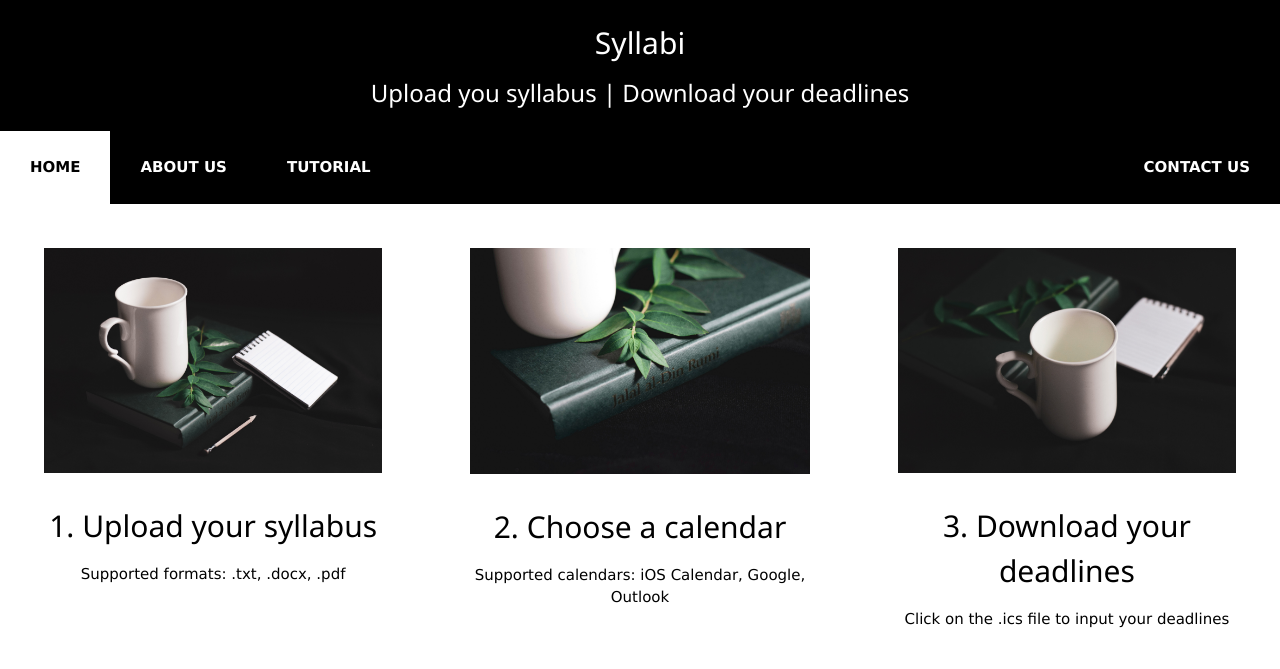
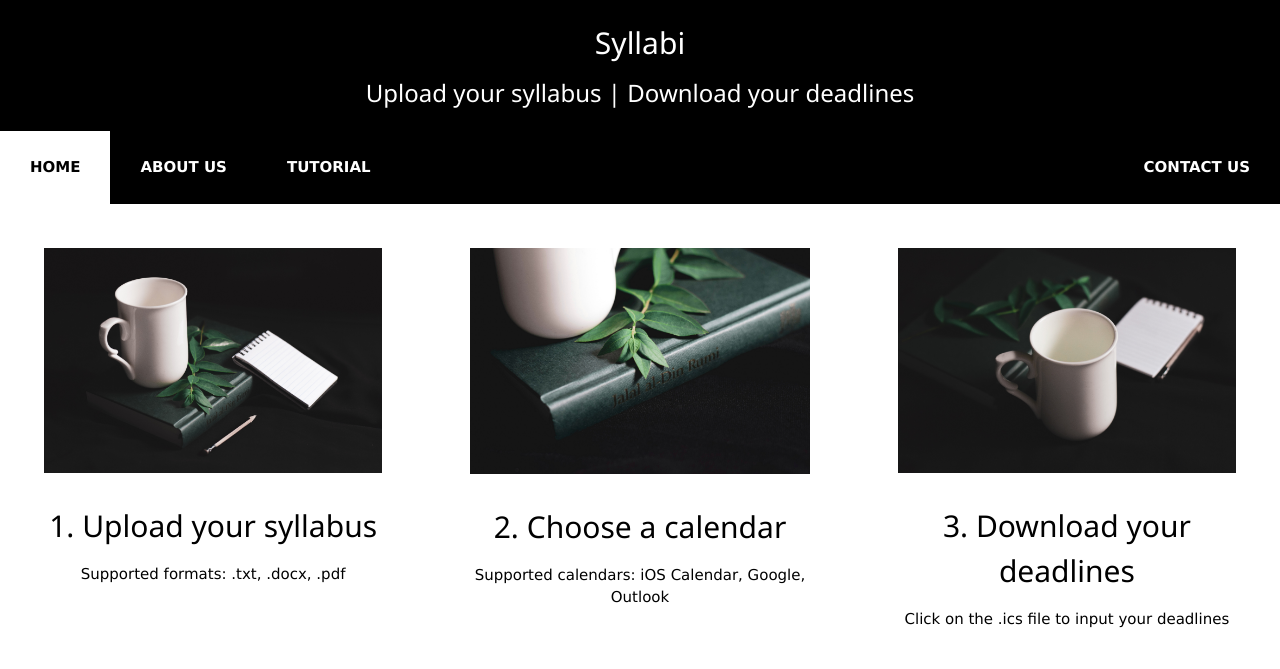
Before and after one commit to Kristina-hub/4001Y_Syllabus_Manager_Interface, a Flask app: page / in a window 1280 px wide. Shown: the top 669 px of the page. Run offline with Flask 2, Linux system fonts and the light colour scheme.

Commit message:
Fix typo

```diff
--- a/templates/home.html
+++ b/templates/home.html
@@ -28,7 +28,7 @@
 	<body>
 		<div class="header">
   			<h1 style="font-size: 30px;">Syllabi</h1>
-  			<h3>Upload you syllabus  |  Download your deadlines</h3>
+  			<h3>Upload your syllabus  |  Download your deadlines</h3>
 		</div>
 
 		<div class="navbar">
```
